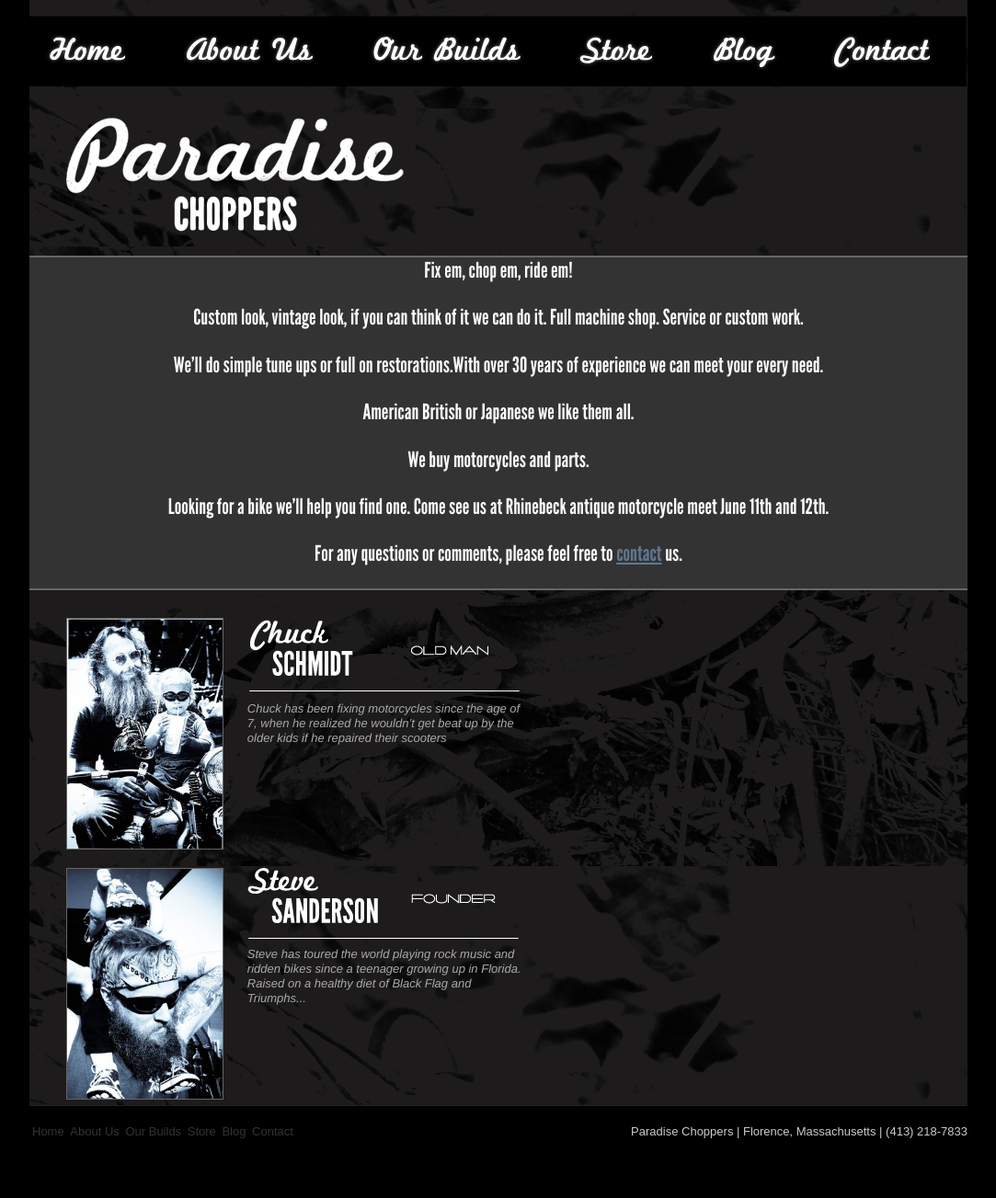
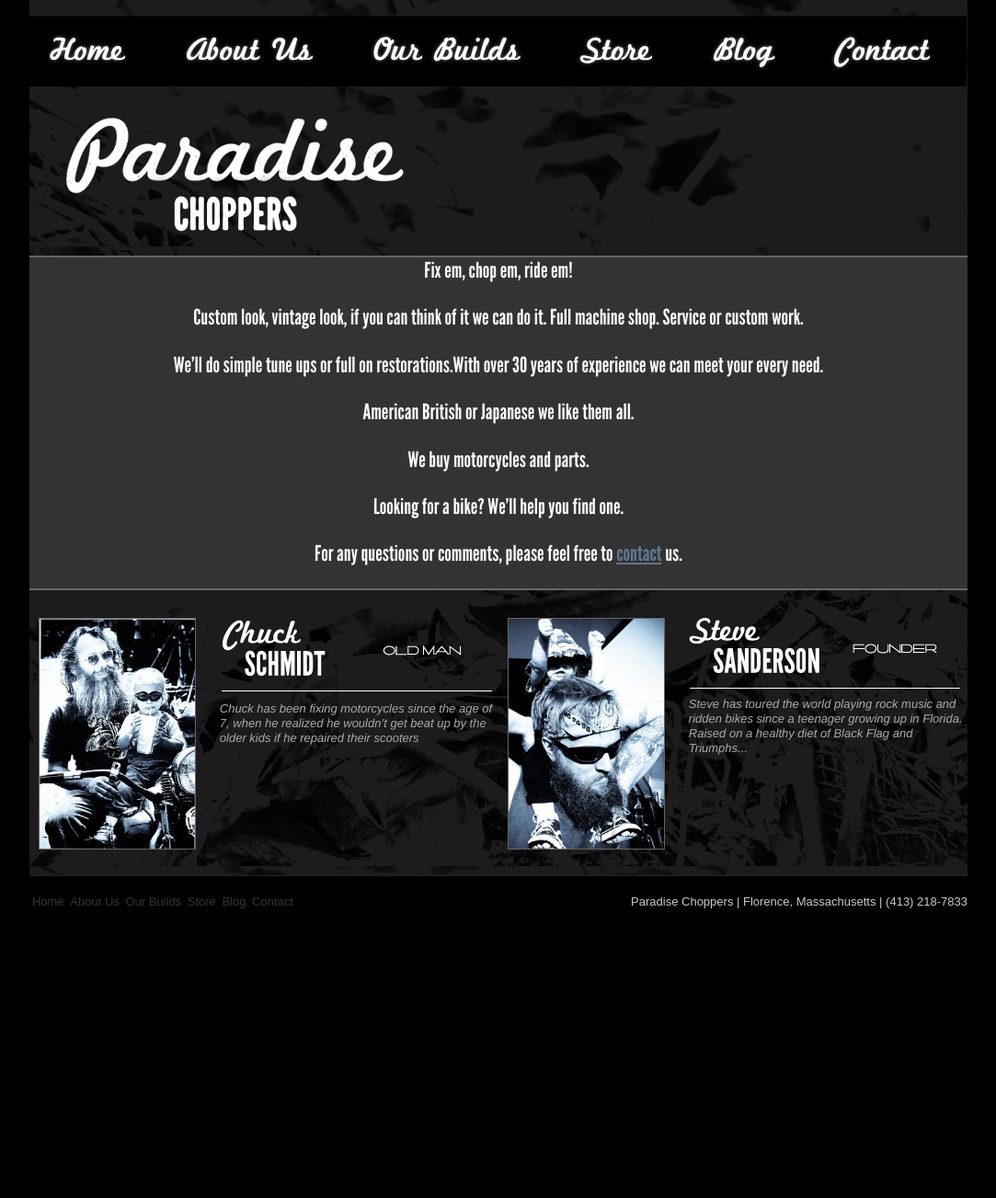
Before and after one commit to blsmth/paradise, a Django app: template templates/home.html in a window 1280 px wide. Shown: the whole page at 92% size, without its empty margins (98-1181 px from the left). After the commit the page ends 988 px from the top, so only its background shows below. Run offline with Django 4.2, Linux system fonts and the light colour scheme; the template is opened without the code that fills it, so the values that code supplies are empty; parts of the project's set-up code (start-up, migrations or seed data) failed here and were passed over; some libraries are stand-ins or nearby versions.

Commit message:
realigning bios on front page to sit next to each other

```diff
--- a/static/css/style.css
+++ b/static/css/style.css
@@ -304,15 +304,14 @@
  ---------- */
 div#home-bios-wrapper {
     margin-top: 10px;
-    height: 550px;
+    height: 300px;
 }
 
 div.bio {
     float: left;
     width: 500px;
-    margin-left: 40px;
     margin-top: 20px;
-
+    margin-left: 10px;
 }
 div.bio ul {
     display: block;
@@ -320,7 +319,6 @@
     float: left;
     width: 298px;}
 
-.bio { clear: both; }
 
 
 img.mug { float: left;
--- a/templates/home.html
+++ b/templates/home.html
@@ -8,6 +8,8 @@
     <ul id="on-tour">
         {% for event in events %}
         <li>{{ event.start_date }}{% if event.end_date %} - {{ event.end_date }}{% endif %}: {{ event.title }}</li>
+        {% empty %}
+        <li>No event dates listed. Check back soon.</li>
         {% endfor %}
     </ul>
 </div>
@@ -21,20 +23,20 @@
 <p>We’ll do simple tune ups or full on restorations.With over 30 years of experience we can meet your every need.</p>
 <p>American British or Japanese we like them all. </p>
 <p>We buy motorcycles and parts.</p>
-<p>Looking for a bike we’ll help you find one. Come see us at Rhinebeck antique motorcycle meet  June 11th and 12th.</p>
+<p>Looking for a bike? We’ll help you find one.</p>
 <p>For any questions or comments, please feel free to <a href="{% url contact %}">contact</a> us.</p>
 </div>
 
 
-<div id="home-bios-wrapper" class="grid17-10 block">
-        <div class="bio" id="chuck">
+<div id="home-bios-wrapper" class="grid17-17 row">
+        <div class="bio block" id="chuck">
                 <img class="mug" src="{{ STATIC_URL }}images/chuck_and_pearl.jpg"></li>
                 <ul>
                     <li class="header"><img src="{{ STATIC_URL }}images/chuck_header.png"></li>
                     <li class="description">Chuck has been fixing motorcycles since the age of 7, when he realized he wouldn’t get beat up by the older kids if he repaired their scooters</li>
                 </ul>
         </div>
-        <div class="bio" id="steve">
+        <div class="bio block" id="steve">
                 <img class="mug" src="{{ STATIC_URL }}images/steve_and_hazel.jpg">
                 <ul>
                     <li class="header"><img src="{{ STATIC_URL }}images/steve_header.png"></li>
```
